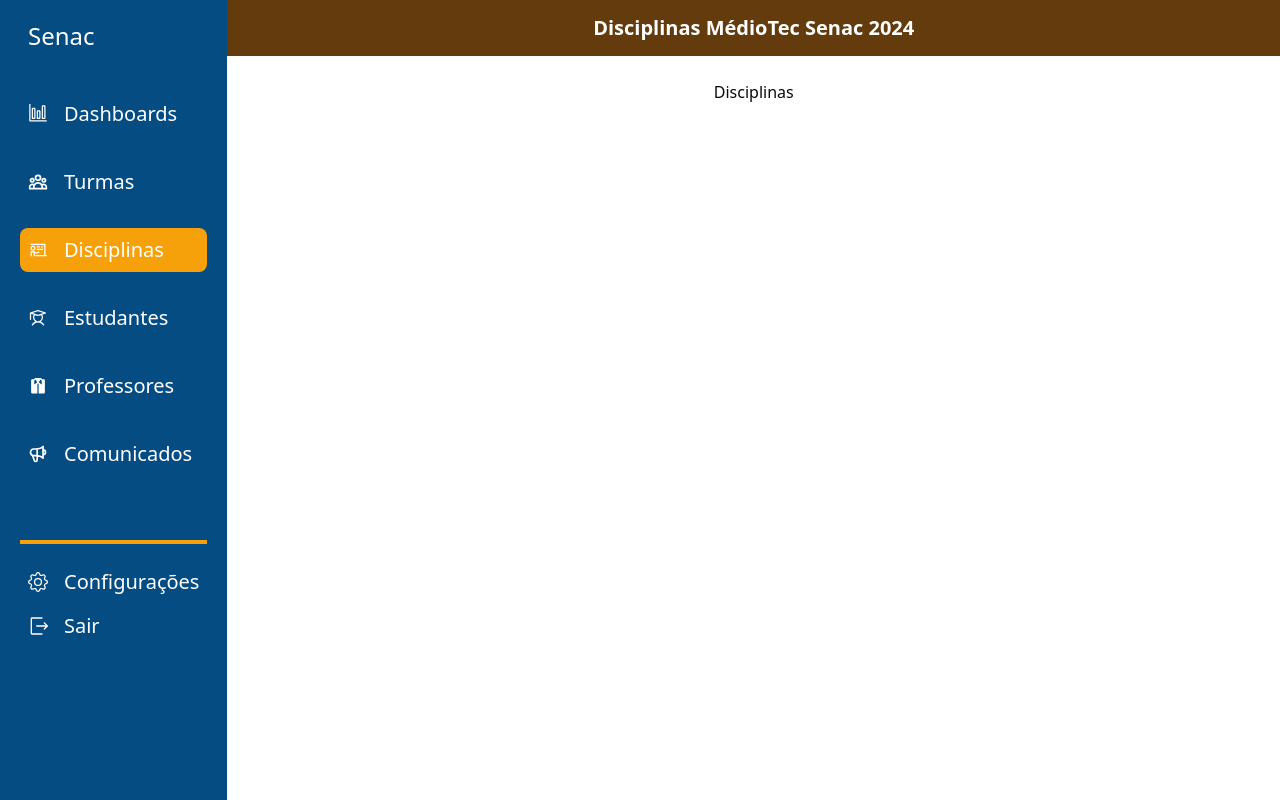
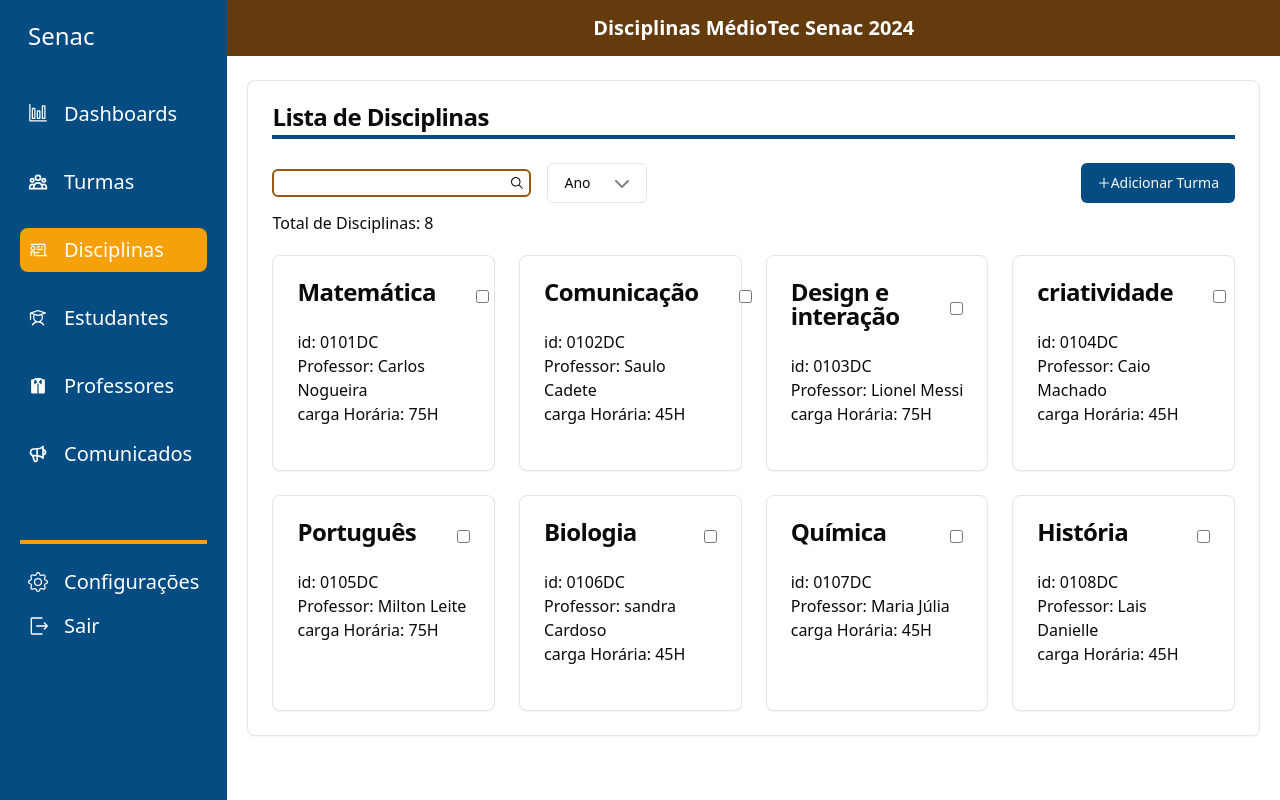
Before and after one commit to arthur-Gsilva/mediotech-admin, a Next.js app: page /disciplinas in a window 1280 px wide. Built offline with nearby package versions, Linux system fonts and the light colour scheme.

Commit message:
tela de disciplinas e seu modal

```diff
--- a/src/app/(main)/disciplinas/page.tsx
+++ b/src/app/(main)/disciplinas/page.tsx
@@ -1,6 +1,37 @@
+'use client'
+
+import { DisciBox } from "@/components/disciplinas/DisciBox"
+import { Actions } from "@/components/turmas/Actions"
+import { Card, CardContent, CardHeader, CardTitle } from "@/components/ui/card"
+import { Disciplinas } from "@/data/Disciplinas"
+import { useState } from "react"
+
 const Page = () => {
+
+    const [value, setValue] = useState('')
+
     return(
-        <div>Disciplinas</div>
+        <main className="px-5 w-full">
+            <Card className="">
+                <CardHeader>
+                    <CardTitle>Lista de Disciplinas</CardTitle>
+                    <div className="h-1 w-full bg-primary"></div>
+                </CardHeader>
+                <CardContent>
+                    <Actions value={value} setValue={setValue}/>
+
+                    <div className="mt-2">Total de Disciplinas: {Disciplinas.length}</div>
+
+                    <div className="grid grid-cols-1 mt-5 gap-6 sm:grid-cols-2 md:grid-cols-3 xl:grid-cols-4">
+                    {Disciplinas
+                        .map((item) => (
+                            <DisciBox key={item.id} data={item} />
+                        ))
+                    }
+                    </div>
+                </CardContent>
+            </Card>
+        </main>
     )
 }
 
--- a/src/app/(main)/estudantes/page.tsx
+++ b/src/app/(main)/estudantes/page.tsx
@@ -21,7 +21,7 @@
                 <CardContent>
                     <Actions value={value} setValue={setValue}/>
 
-                    <div className="mt-2">Total de Alunos: {Estudantes.length}</div>
+                    <div className="my-2 font-semibold text-xl">Total de Alunos: {Estudantes.length}</div>
 
                     <Table>
                         <TableHeader>
--- a/src/app/(main)/turmas/page.tsx
+++ b/src/app/(main)/turmas/page.tsx
@@ -15,8 +15,8 @@
     : Turmas;
 
     return(
-        <main className="px-5">
-            <Card className="max-w-[300px] sm:max-w-[initial]">
+        <main className="px-5 w-full">
+            <Card className="">
                 <CardHeader>
                     <CardTitle>Lista de Turmas</CardTitle>
                     <div className="h-1 w-full bg-primary"></div>
--- /dev/null
+++ b/src/components/DisciplinaModal.tsx
@@ -0,0 +1,40 @@
+
+import { Dialog, DialogContent, DialogHeader, DialogTitle } from "./ui/dialog"
+import { Disciplina } from "@/types/Disciplina"
+
+type Props = {
+    isOpen: boolean,
+    onClose: (a: boolean) => void
+    data: Disciplina
+}
+
+export const DisciplinaModal = ({ isOpen, onClose, data }: Props) => {
+    return(
+        <Dialog open={isOpen} onOpenChange={onClose} >
+            <DialogContent className="w-[80vw] max-w-none">
+                <DialogHeader>
+                    <DialogTitle className="font-bold text-2xl">{data.name}</DialogTitle>
+                    <div className="h-[2px] w-full bg-primary"></div>
+                </DialogHeader>
+                <div className='flex flex-col gap-2'>
+                    <p>Curso Técnologo: {data.curso}</p>
+                    <p>Carga Horária: {data.cargaHoraria} Horas</p>
+                    <p>Professor: {data.professor}</p>
+                    <p>Turma: {data.turma}</p>
+                    <p>Quantidade de Alunos: {data.QtdAlunos}</p>
+                    <p>Turno: {data.turno}</p>
+                    <p>Horário: Segunda e Quarta, 08h - 12h</p>
+                    <p>Ementa: pe.senac.br/mediotec/ementa</p>
+                </div>
+
+                <div className="mt-10">
+                    <div className="h-[2px] w-full bg-primary mb-2"></div>
+
+                    <div className="font-bold text-md mb-4">Descrição Completa:</div>
+
+                    <p>Lorem ipsum dolor sit amet consectetur adipisicing elit. Commodi odit labore necessitatibus, pariatur aut illo repellendus corporis eius consequatur neque quo esse illum voluptas enim animi provident harum eum magni. Lorem ipsum dolor, sit amet consectetur adipisicing elit. Impedit ratione maiores iste libero deleniti mollitia reprehenderit aspernatur sit minima. Fugiat voluptatum velit, consequuntur impedit ad voluptatibus tempore eligendi voluptas sint?</p>
+                </div>
+            </DialogContent>
+        </Dialog>
+    )
+}
--- a/src/components/TurmaModal.tsx
+++ b/src/components/TurmaModal.tsx
@@ -10,9 +10,9 @@
 export const TurmaModal = ({ isOpen, onClose, data }: Props) => {
     return(
         <Dialog open={isOpen} onOpenChange={onClose}>
-            <DialogContent className="sm:max-w-lg">
+            <DialogContent className="w-[80vw] max-w-none">
                 <DialogHeader>
-                    <DialogTitle>{data.ano} ({data.periodo})</DialogTitle>
+                    <DialogTitle className="font-bold text-2xl">{data.ano} ({data.periodo})</DialogTitle>
                     <div className="h-[2px] w-full bg-primary"></div>
                 </DialogHeader>
                 <div className='flex flex-col gap-2'>
@@ -24,7 +24,7 @@
                 </div>
 
                 <div className="mt-10">
-                    <div>Alunos Alocados: 20</div>
+                    <div className="font-bold text-md">Alunos Alocados: 20</div>
                     <div className="h-[2px] w-full bg-primary my-2"></div>
                     <div className="flex flex-wrap gap-4">
                         <div className="text-white bg-primary p-2 rounded-md cursor-pointer">Paulo D.</div>
--- /dev/null
+++ b/src/components/disciplinas/DisciBox.tsx
@@ -0,0 +1,38 @@
+import { Card, CardContent, CardHeader, CardTitle } from "../ui/card"
+import { useState } from "react"
+import { DisciplinaModal } from "../DisciplinaModal"
+import { Disciplina } from "@/types/Disciplina"
+
+type Props = {
+    data: Disciplina
+}
+
+export const DisciBox = ({ data }: Props) => {
+
+    const [isModalOpen, setIsModalOpen] = useState(false);
+
+    const handleModalToggle = () => {
+        setIsModalOpen((prev) => !prev);
+    };
+
+    return(
+        <Card className="pb-5">
+            <CardHeader className="flex flex-row items-center justify-between gap-10">
+                <CardTitle
+                    className="border-b-2 border-transparent hover:border-black cursor-pointer"
+                    onClick={handleModalToggle}
+                >
+                    {data.name}
+                </CardTitle>
+                <input type="checkbox" name="" id="" />
+            </CardHeader>
+            <CardContent>
+                <div>id: {data.id}</div>
+                <div>Professor: {data.professor}</div>
+                <div>carga Horária: {data.cargaHoraria}H</div>
+            </CardContent>
+
+            <DisciplinaModal isOpen={isModalOpen} onClose={handleModalToggle} data={data} />
+        </Card>
+    )
+}
--- /dev/null
+++ b/src/data/Disciplinas.ts
@@ -0,0 +1,84 @@
+import { Disciplina } from "@/types/Disciplina";
+
+export const Disciplinas: Disciplina[] = [
+    {
+        name: 'Matemática',
+        id: '0101DC',
+        professor: 'Carlos Nogueira',
+        cargaHoraria: 75,
+        turno: 'manhã',
+        curso: 'Desenvolvimento de sistemas',
+        QtdAlunos: 60,
+        turma: '03MT24'
+    },
+    {
+        name: 'Comunicação',
+        id: '0102DC',
+        professor: 'Saulo Cadete',
+        cargaHoraria: 45,
+        turno: 'manhã',
+        curso: 'Desenvolvimento de sistemas',
+        QtdAlunos: 60,
+        turma: '03MT24'
+    },
+    {
+        name: 'Design e interação',
+        id: '0103DC',
+        professor: 'Lionel Messi',
+        cargaHoraria: 75,
+        turno: 'manhã',
+        curso: 'Desenvolvimento de sistemas',
+        QtdAlunos: 60,
+        turma: '03MT24'
+    },
+    {
+        name: 'criatividade',
+        id: '0104DC',
+        professor: 'Caio Machado',
+        cargaHoraria: 45,
+        turno: 'manhã',
+        curso: 'Desenvolvimento de sistemas',
+        QtdAlunos: 60,
+        turma: '03MT24'
+    },
+    {
+        name: 'Português',
+        id: '0105DC',
+        professor: 'Milton Leite',
+        cargaHoraria: 75,
+        turno: 'manhã',
+        curso: 'Logística',
+        QtdAlunos: 66,
+        turma: '03MT24'
+    },
+    {
+        name: 'Biologia',
+        id: '0106DC',
+        professor: 'sandra Cardoso',
+        cargaHoraria: 45,
+        turno: 'manhã',
+        curso: 'Logística',
+        QtdAlunos: 32,
+        turma: '03MT24'
+    },
+    {
+        name: 'Química',
+        id: '0107DC',
+        professor: 'Maria Júlia',
+        cargaHoraria: 45,
+        turno: 'tarde',
+        curso: 'Logística',
+        QtdAlunos: 57,
+        turma: '03MT24'
+    },
+    {
+        name: 'História',
+        id: '0108DC',
+        professor: 'Lais Danielle',
+        cargaHoraria: 45,
+        turno: 'tarde',
+        curso: 'Desenvolvimento de sistemas',
+        QtdAlunos: 34,
+        turma: '03MT24'
+    },
+]
--- /dev/null
+++ b/src/types/Disciplina.ts
@@ -0,0 +1,10 @@
+export type Disciplina = {
+    name: string,
+    id: string,
+    professor: string,
+    cargaHoraria: number,
+    turma: string,
+    turno: 'manhã' | 'tarde',
+    QtdAlunos: number,
+    curso: 'Desenvolvimento de sistemas' | 'Logística'
+}
```
